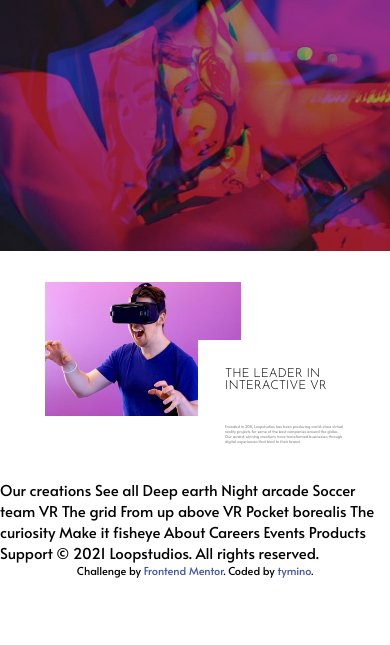
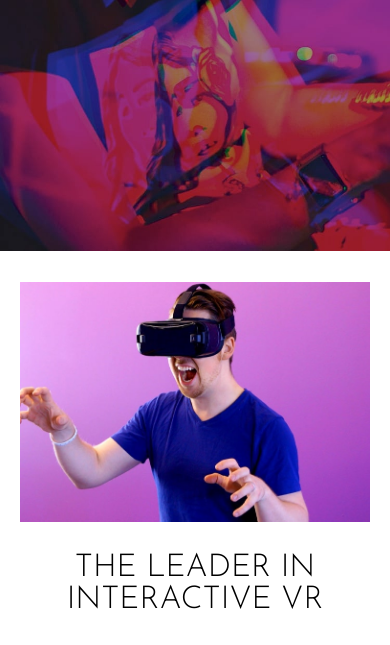
Before and after one commit to tymino/frontendmentor-loopstudios-landing-page, a website built with webpack: page src/index.html in a window 390 px wide. Shown: the part 425-1070 px from the top of the page. Before the commit the page ends 1003 px from the top, so only its background shows below. Built offline with nearby package versions, Linux system fonts and the light colour scheme.

Commit message:
section 1 done

```diff
--- a/src/styles/main.sass
+++ b/src/styles/main.sass
@@ -51,3 +51,45 @@
     margin-top: 32px
     color: $colorDarkGray
     font-size: 1vw
+
+
+
+@media ( max-width: 768px )
+  #main
+    padding-left: 20px
+    padding-right: 20px
+
+  .interactive
+    display: grid
+    grid-template-columns: 1fr
+    // grid-template-rows: auto
+
+    &__img
+      width: 100%
+
+      grid-column-start: 1
+      grid-column-end: 2
+      grid-row-start: 1
+      grid-row-end: 2
+
+    &__container
+      grid-column-start: 1
+      grid-column-end: 2
+      grid-row-start: 2
+      grid-row-end: 3
+
+      padding: 30px 6%
+
+      text-align: center
+
+    &__header
+      font-family: $fontJosefin
+      font-weight: 300
+      font-size: 2.1rem
+      text-transform: uppercase
+
+    &__body
+      position: relative
+      margin-top: 32px
+      color: $colorDarkGray
+      font-size: 1rem
```
